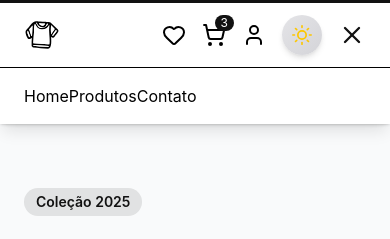
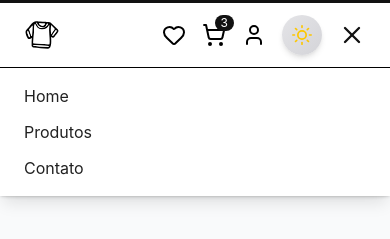
Before and after one commit to allansf29/e-commerce, a React (Vite) app in the folder Front-End/: page / in a window 390 px wide. Both pictures are taken after a click on the button 352 px from the left and 35 px from the top of the page. Shown: the top 239 px of the page. Built offline with nearby package versions, Linux system fonts and the light colour scheme.

Commit message:
Arrumando bugs de cores e estilizações do navbar.

```diff
--- a/Front-End/src/components/Navbar.tsx
+++ b/Front-End/src/components/Navbar.tsx
@@ -4,27 +4,20 @@ import { Link } from "react-router-dom";
 import { ShoppingCart, User, Search, Menu, X, Heart } from "lucide-react";
 import ThemeToggle from "../components/ui/SliderToggle";
 import Logo from "../assets/shirt.svg";
-import { useCart } from "../components/CartContext"; // 👈 IMPORTANTE
+import { useCart } from "../components/CartContext"; // apenas isso foi adicionado
 
 const Navbar: React.FC = () => {
   const [menuOpen, setMenuOpen] = useState(false);
 
-  // pega os itens do carrinho
-  const { cartItems } = useCart();
-
-  // soma todas as quantidades
-  const totalItems = cartItems.reduce(
-    (acc, item) => acc + item.quantity,
-    0
-  );
+  // pega o total real do carrinho
+  const { totalItems } = useCart();
 
   return (
     <header className="bg-background dark:bg-background-dark shadow-sm sticky top-0 z-50 transition-colors duration-300">
-
+      {/* Linha fina de destaque no topo */}
       <div className="w-full h-[3px] bg-primary dark:bg-primary-dark" />
 
       <nav className="container mx-auto px-6 py-3 flex items-center justify-between">
-
         {/* Logo */}
         <Link to="/" className="flex items-center gap-2">
           <motion.img
@@ -44,25 +37,25 @@ const Navbar: React.FC = () => {
         <div className="hidden md:flex items-center gap-8">
           <Link
             to="/"
-            className="text-[16px] font-medium text-text dark:text-white hover:text-primary transition-colors"
+            className="text-[16px] font-medium text-text dark:text-white hover:text-primary hover:dark:text-secondary transition-colors"
           >
             Home
           </Link>
           <Link
             to="/products"
-            className="text-[16px] font-medium text-text dark:text-white hover:text-primary transition-colors"
+            className="text-[16px] font-medium text-text dark:text-white hover:text-primary hover:dark:text-secondary transition-colors"
           >
             Produtos
           </Link>
           <Link
             to="/contact"
-            className="text-[16px] font-medium text-text dark:text-white hover:text-primary transition-colors"
+            className="text-[16px] font-medium text-text dark:text-white hover:text-primary hover:dark:text-secondary transition-colors"
           >
             Contato
           </Link>
         </div>
 
-        {/* Busca */}
+        {/* Barra de busca */}
         <div className="hidden lg:flex items-center bg-muted dark:bg-secondary-dark rounded-full px-4 py-2 w-[30%] shadow-inner">
           <Search className="text-muted-foreground mr-2 w-5 h-5" />
           <input
@@ -77,15 +70,14 @@ const Navbar: React.FC = () => {
 
           <Link
             to="/favorites"
-            className="text-muted-foreground hover:text-secondary transition dark:text-text-dark"
+            className="text-muted-foreground hover:text-gray-400 dark:text-muted-foreground dark:hover:text-secondary-dark transition dark:text-text-dark"
           >
             <Heart className="w-6 h-6" />
           </Link>
 
-          {/* Carrinho com contador real */}
           <Link
             to="/cart"
-            className="text-muted-foreground hover:text-secondary transition relative dark:text-text-dark"
+            className="text-muted-foreground hover:text-gray-400 dark:text-muted-foreground dark:hover:text-secondary-dark transition relative dark:text-text-dark"
           >
             <ShoppingCart className="w-6 h-6" />
 
@@ -98,7 +90,7 @@ const Navbar: React.FC = () => {
 
           <Link
             to="/profile"
-            className="text-muted-foreground hover:text-secondary transition dark:text-text-dark"
+            className="text-muted-foreground hover:text-gray-400 dark:text-muted-foreground dark:hover:text-secondary-dark transition dark:text-text-dark"
           >
             <User className="w-6 h-6" />
           </Link>
@@ -108,7 +100,7 @@ const Navbar: React.FC = () => {
           {/* Menu Mobile */}
           <button
             onClick={() => setMenuOpen(!menuOpen)}
-            className="md:hidden text-primary dark:text-white"
+            className="md:hidden text-primary dark:text-white focus:outline-none"
           >
             {menuOpen ? <X className="w-7 h-7" /> : <Menu className="w-7 h-7" />}
           </button>
@@ -120,12 +112,31 @@ const Navbar: React.FC = () => {
         <motion.div
           initial={{ opacity: 0, y: -10 }}
           animate={{ opacity: 1, y: 0 }}
+          exit={{ opacity: 0, y: -10 }}
           transition={{ duration: 0.25 }}
-          className="md:hidden bg-background dark:bg-background-dark border-t px-6 py-4 space-y-3 shadow-lg"
+          className="md:hidden bg-background dark:bg-background-dark border-t border-border px-6 py-4 space-y-3 shadow-lg"
         >
-          <Link to="/" onClick={() => setMenuOpen(false)}>Home</Link>
-          <Link to="/products" onClick={() => setMenuOpen(false)}>Produtos</Link>
-          <Link to="/contact" onClick={() => setMenuOpen(false)}>Contato</Link>
+          <Link
+            to="/"
+            className="block text-base text-text dark:text-white hover:text-primary transition"
+            onClick={() => setMenuOpen(false)}
+          >
+            Home
+          </Link>
+          <Link
+            to="/products"
+            className="block text-base text-text dark:text-white hover:text-primary transition"
+            onClick={() => setMenuOpen(false)}
+          >
+            Produtos
+          </Link>
+          <Link
+            to="/contact"
+            className="block text-base text-text dark:text-white hover:text-primary transition"
+            onClick={() => setMenuOpen(false)}
+          >
+            Contato
+          </Link>
         </motion.div>
       )}
     </header>
```
